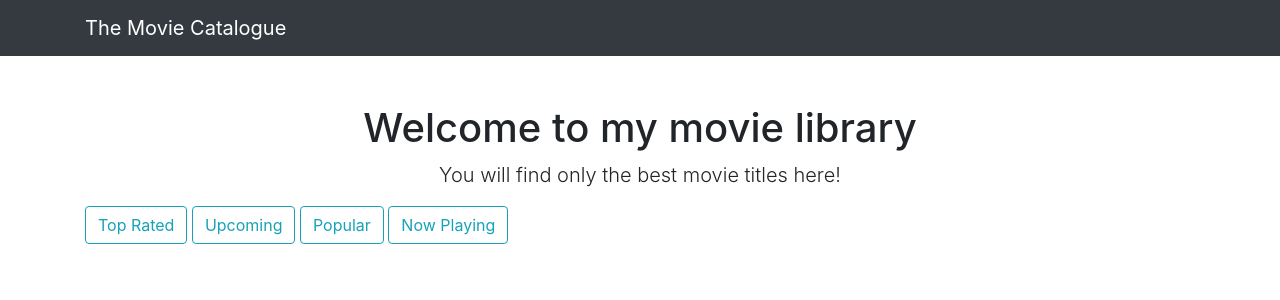
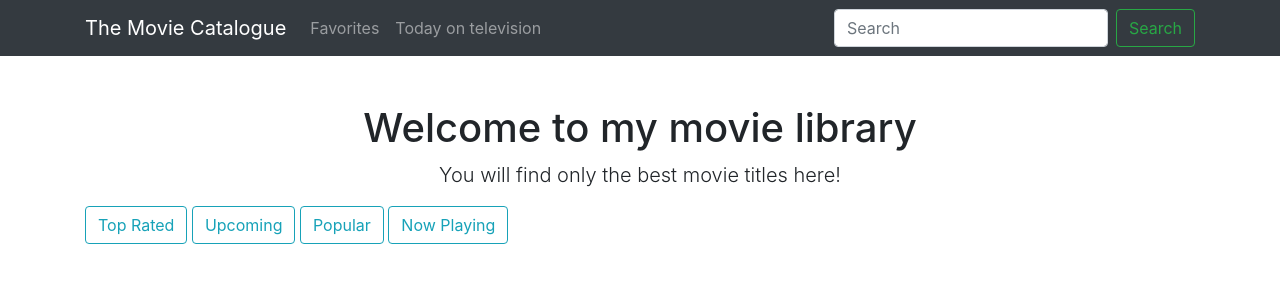
Before and after one commit to natalkachernova/Movies_Catalogue, a Flask app: page / in a window 1280 px wide. Shown: the top 300 px of the page. Run offline with Flask 2, Linux system fonts and the light colour scheme; data that the repository does not hold is empty; some libraries are stand-ins or nearby versions.

Commit message:
Add files via upload

```diff
--- a/main.py
+++ b/main.py
@@ -1,8 +1,14 @@
 from flask import Flask, render_template
 from flask import request
+from flask import url_for, redirect, flash
 import tmdb_client
+import datetime
+
+FAVORITES = set()
 
 app = Flask(__name__)
+
+app.secret_key = b'moviedb'
 
 
 @app.route('/')
@@ -23,6 +29,42 @@ def movie_details(movie_id):
    cast = tmdb_client.get_single_movie_cast(movie_id)
    return render_template("movie_details.html", movie=details, cast=cast)
 
+@app.route('/search')
+def search():
+    search_query = request.args.get("q", "")
+    if search_query:
+        movies = tmdb_client.search(search_query=search_query)
+    else:
+        movies = []
+    return render_template("search.html", movies=movies, search_query=search_query)
+
+@app.route('/today')
+def today():
+    movies = tmdb_client.get_airing_today()
+    today = datetime.date.today()
+    return render_template("today.html", movies=movies, today=today)
+
+@app.route("/favorites/add", methods=['POST'])
+def add_to_favorites():
+    data = request.form
+    movie_id = data.get('movie_id')
+    movie_title = data.get('movie_title')
+    if movie_id and movie_title:
+        FAVORITES.add(movie_id)
+        flash(f'Added movie {movie_title} to favorites!')
+    return redirect(url_for('homepage'))
+
+@app.route("/favorites")
+def show_favorites():
+    if FAVORITES:
+        movies = []
+        for movie_id in FAVORITES:
+            movie_details = tmdb_client.get_single_movie(movie_id)
+            movies.append(movie_details)
+    else:
+        movies = []
+    return render_template("homepage.html", movies=movies)
+
 
 if __name__ == '__main__':
     app.run(debug=True)
--- a/templates/homepage.html
+++ b/templates/homepage.html
@@ -22,7 +22,16 @@
                 <h4 class="card-title">{{ movie.title }}</h4>
             </div>
             <div class="card-footer text-center">
-                <a href="{{ url_for('movie_details', movie_id=movie.id) }}">Show more</a>
+                <a href="{{ url_for('movie_details', movie_id=movie.id) }}" class="btn btn-primary">Show more</a>
+                <form method="POST" action="{{ url_for('add_to_favorites') }}" class="d-inline-flex">
+                <input type="hidden" name="movie_title" value="{{ movie.title }}">
+                <input type="hidden" name="movie_id" value="{{ movie.id }}">
+                <button type="submit" class="btn btn-default">
+                    <svg class="bi bi-star" width="1em" height="1em" viewBox="0 0 16 16" fill="currentColor" xmlns="http://www.w3.org/2000/svg">
+                        <path fill-rule="evenodd" d="M2.866 14.85c-.078.444.36.791.746.593l4.39-2.256 4.389 2.256c.386.198.824-.149.746-.592l-.83-4.73 3.523-3.356c.329-.314.158-.888-.283-.95l-4.898-.696L8.465.792a.513.513 0 0 0-.927 0L5.354 5.12l-4.898.696c-.441.062-.612.636-.283.95l3.523 3.356-.83 4.73zm4.905-2.767l-3.686 1.894.694-3.957a.565.565 0 0 0-.163-.505L1.71 6.745l4.052-.576a.525.525 0 0 0 .393-.288l1.847-3.658 1.846 3.658a.525.525 0 0 0 .393.288l4.052.575-2.906 2.77a.564.564 0 0 0-.163.506l.694 3.957-3.686-1.894a.503.503 0 0 0-.461 0z"/>
+                    </svg>
+                </button>
+                </form>
             </div>
         </div>
     </div>
--- a/templates/index.html
+++ b/templates/index.html
@@ -14,10 +14,26 @@
     </head>
     <body>
         <!-- Responsive navbar-->
-        <nav class="navbar navbar-expand-lg navbar-dark bg-dark">
+        <nav class="navbar navbar-expand-lg navbar-dark bg-dark static-top">
             <div class="container">
-                <a class="navbar-brand" href="#">The Movie Catalogue</a>
-                <button class="navbar-toggler" type="button" data-bs-toggle="collapse" data-bs-target="#navbarSupportedContent" aria-controls="navbarSupportedContent" aria-expanded="false" aria-label="Toggle navigation"><span class="navbar-toggler-icon"></span></button>
+                <a class="navbar-brand" href="/">The Movie Catalogue</a>
+                <button class="navbar-toggler" type="button" data-toggle="collapse" data-target="#navbarResponsive"
+                    aria-controls="navbarResponsive" aria-expanded="false" aria-label="Toggle navigation">
+                    <span class="navbar-toggler-icon"></span>
+                </button>
+                <ul class="navbar-nav mr-auto">
+                    <li class="nav-item">
+                        <a class="nav-link" href="{{ url_for('show_favorites') }}">Favorites</a>
+                    </li>
+                    <li class="nav-item">
+                        <a class="nav-link" href="{{ url_for('today') }}">Today on television</a>
+                    </li>
+                </ul>
+                <form class="form-inline" action="/search" method="GET">
+                    <input class="form-control mr-sm-2" type="text" value="{% if search_query %}{{ search_query }}{% endif %}"
+                        placeholder="Search" aria-label="Search" name="q">
+                    <button class="btn btn-outline-success" type="submit">Search</button>
+                </form>
             </div>
         </nav>
         <!-- Page content-->
--- a/tmdb_client.py
+++ b/tmdb_client.py
@@ -2,6 +2,7 @@ import json
 import requests
 
 api_token = "eyJhbGciOiJIUzI1NiJ9.eyJhdWQiOiJmN2Q2NDNlMDlhNWIwY2I3MmY3ZjZhNTFiMmFjYWEwMSIsInN1YiI6IjYzZWNjYWUwOGU4NzAyMDA3YTFhOWJlNSIsInNjb3BlcyI6WyJhcGlfcmVhZCJdLCJ2ZXJzaW9uIjoxfQ.39WT6XqB8xd_Nladee7HLsHllkAm6YuUtMx9cXHEd8M"
+api_key = "f7d643e09a5b0cb72f7f6a51b2acaa01"
 
 
 def get_poster_url(poster_api_path, size="w342"):
@@ -49,3 +50,21 @@ def get_movies_list(list_type):
     response = requests.get(endpoint, headers=headers)
     response.raise_for_status()
     return response.json()
+
+
+def search(search_query):
+    endpoint = f"https://api.themoviedb.org/3/search/movie?api_key={api_key}&query={search_query}"
+    response = requests.get(endpoint)
+    response = response.json()
+    return response['results']
+
+
+def get_airing_today():
+    endpoint = f"https://api.themoviedb.org/3/tv/airing_today"
+    headers = {
+        "Authorization": f"Bearer {api_token}"
+    }
+    response = requests.get(endpoint, headers=headers)
+    response.raise_for_status()
+    response = response.json()
+    return response['results']
```
Also changed, not shown: templates/search.html (added, +36 -0 lines), templates/today.html (added, +23 -0 lines).
